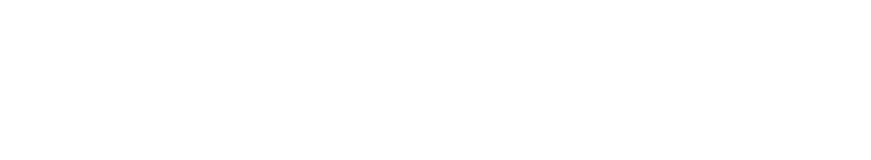
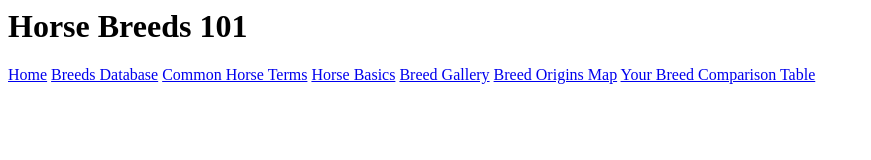
Before and after one commit to maren-cole/CS-361-Project, a plain HTML site: page frontend/breeds_db.html in a window 1280 px wide. Shown: the whole page, without its empty margins (0-871 px from the left). Drawn offline with Linux system fonts and the light colour scheme.

Commit message:
update page titles

```diff
--- a/frontend/breeds_db.html
+++ b/frontend/breeds_db.html
@@ -0,0 +1,23 @@
+<CTYPE html>
+    <html>
+    <head>
+        <meta charset='utf-8'>
+        <meta http-equiv='X-UA-Compatible' content='IE=edge'>
+        <title>Breeds Database</title>
+        <meta name='viewport' content='width=device-width, initial-scale=1'>
+        <link rel='stylesheet' type='text/css' media='screen' href='main.css'>
+        <script src='main.js'></script>
+    </head>
+    <body>
+        <h1>Horse Breeds 101</h1>
+        <nav>
+            <a href="index.html">Home</a>
+            <a href="breeds_db.html">Breeds Database</a>
+            <a href="definitions.html">Common Horse Terms</a>
+            <a href="basics.html">Horse Basics</a>
+            <a href="gallery.html">Breed Gallery</a>
+            <a href="map.html">Breed Origins Map</a>
+            <a href="comparison.html">Your Breed Comparison Table</a>
+        </nav>
+    </body>
+    </html>
```
Also changed, not shown: frontend/basics.html (+2 -1 lines), frontend/definitions.html (+2 -1 lines), frontend/gallery.html (+2 -1 lines), frontend/index.html (+1 -0 lines), frontend/map.html (+2 -1 lines).
